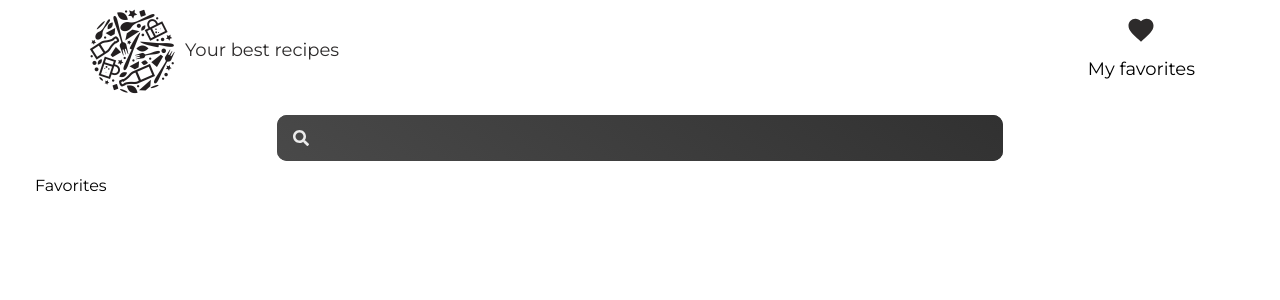
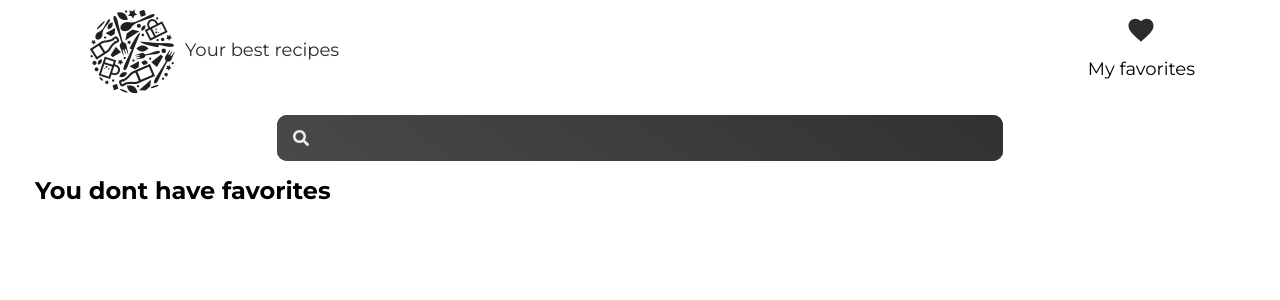
Before and after one commit to bodya1710/recipes, a React (Create React App) app: page /favorites in a window 1280 px wide. Shown: the top 300 px of the page. Built offline with nearby package versions, Linux system fonts and the light colour scheme; a web font is replaced by a local one.

Commit message:
create store for my favorites on localstoreg giving the component a favorite functionality

```diff
--- a/src/pages/Favorites/Favorites.js
+++ b/src/pages/Favorites/Favorites.js
@@ -1,10 +1,24 @@
-import React from 'react';
+import React, {useEffect, useState} from 'react';
+
+import css from "./Favorites.module.css";
+import {RecipeItem} from "../../components";
 
 const Favorites = () => {
+
+    const [recipes, setRecipes] = useState(null);
+
+    const localFavoritesData = localStorage.getItem('popular');
+
+    useEffect(()=>{
+        if (localFavoritesData){
+            const localData = JSON.parse(localFavoritesData);
+            setRecipes(localData);
+        }
+    },[])
+
     return (
-        <div>
-            Favorites
-        </div>
+        recipes ? <div className={css.wrap_recipe_item}> {recipes.map(recipe => <RecipeItem key={recipe.id} recipe={recipe}/>)}</div>
+                  : <div><h2>You dont have favorites</h2></div>
     );
 };
 
--- /dev/null
+++ b/src/pages/Favorites/Favorites.module.css
@@ -0,0 +1,8 @@
+.wrap_recipe_item{
+    display: flex;
+    flex-wrap: wrap;
+    column-gap: 15px;
+    row-gap: 15px;
+    justify-content: center;
+    margin-top: 25px;
+}
--- a/src/pages/Recipe/Recipe.js
+++ b/src/pages/Recipe/Recipe.js
@@ -29,7 +29,16 @@ const Recipe = () => {
         setIsPostLoading(false);
     }
 
-
+    const localFavoritesData = localStorage.getItem('popular');
+    // const checked =  check.filter(item => item.id === recipe.id)
+    function addFavorites() {
+        if (localFavoritesData){
+            const localData = JSON.parse(localFavoritesData);
+            localStorage.setItem('popular', JSON.stringify([...localData, recipe]))
+        }else {
+            localStorage.setItem('popular', JSON.stringify([recipe]))
+        }
+    }
     return (
         recipe &&
         (
@@ -55,6 +64,8 @@ const Recipe = () => {
                         className={activeTab === 'ingredients' ? css.action : ''}
                         onClick={()=> setActiveTab('ingredients')}
                     >Ingredients</button>
+                    <button onClick={()=>addFavorites()}>
+                        Add to favorites</button>
                     <div className={css.info_container}>
                         {activeTab === 'instruction' && <p dangerouslySetInnerHTML={{__html: recipe.instructions}}></p>}
                         {activeTab === 'info' && <p dangerouslySetInnerHTML={{__html: recipe.summary}}></p>}
```
